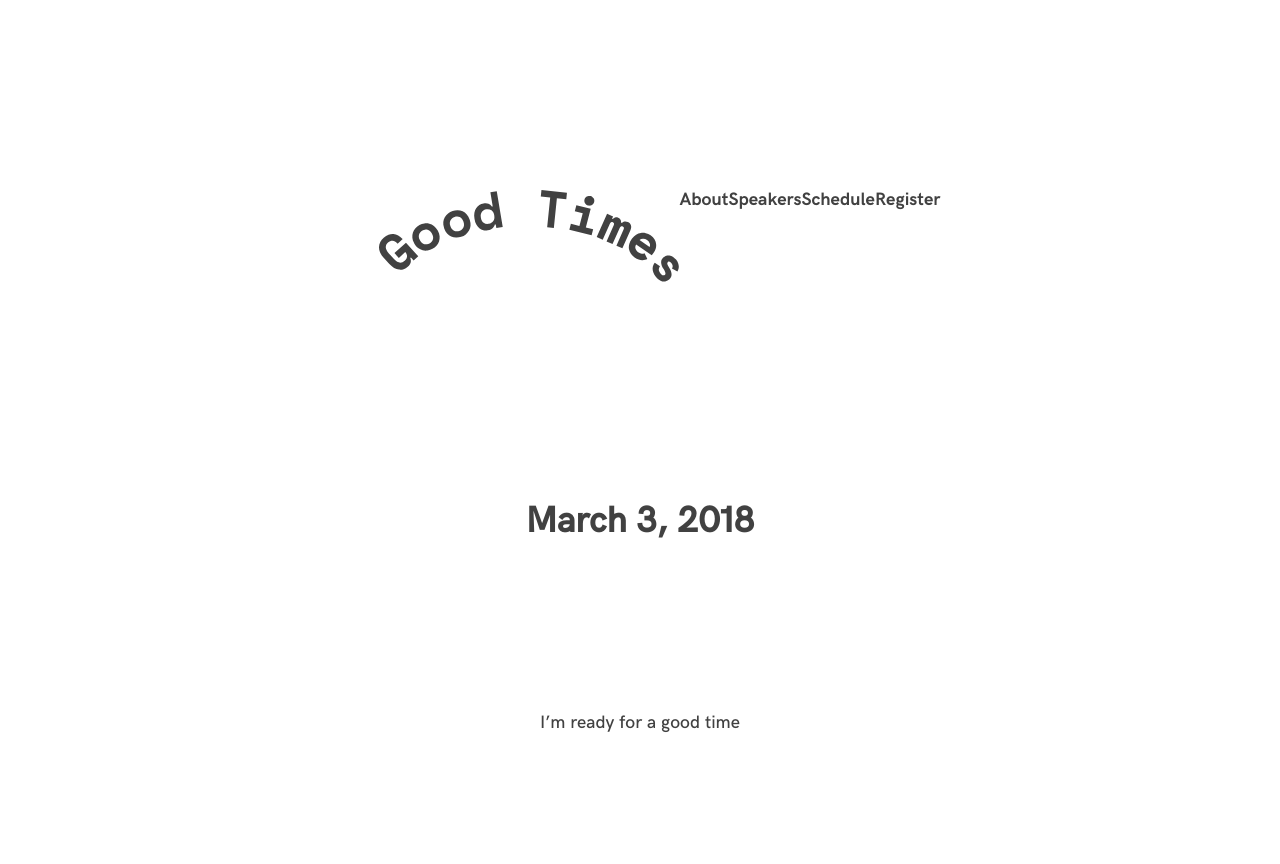
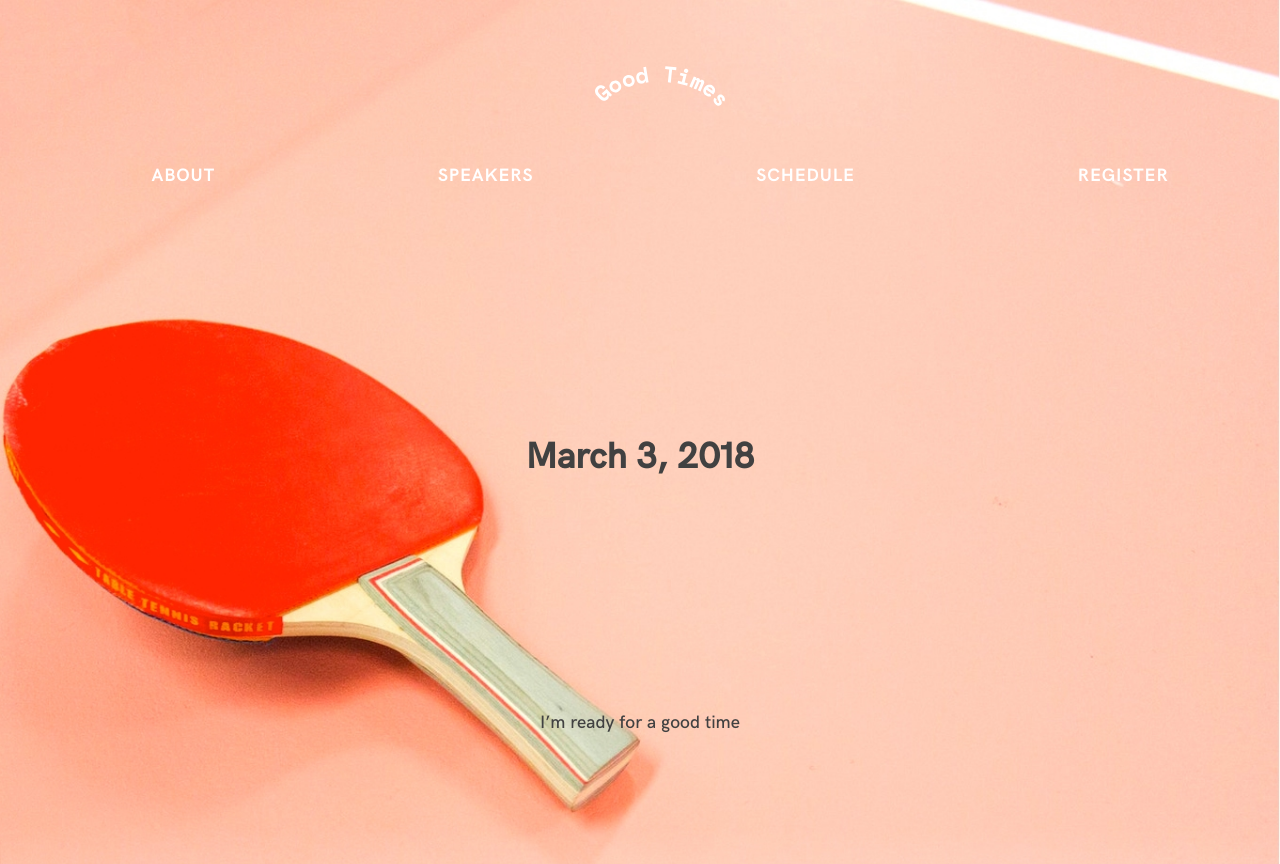
Before and after one commit to maksVRM/Good-Times, a plain HTML site: page index.html in a window 1280 px wide. Drawn offline with Linux system fonts and the light colour scheme.

Commit message:
added styles for header

```diff
--- /dev/null
+++ b/assets/css/header.css
@@ -0,0 +1,33 @@
+.logo-container {
+    width: 100%;
+}
+
+.nav-item {
+    margin-left: auto;
+    margin-right: auto;
+}
+
+.nav-link {
+    color: white;
+    text-transform: uppercase;
+    letter-spacing: 0.05em;
+}
+
+.header-desktop {
+    position: fixed;
+    top: 0;
+    left: 0;
+    width: 100%;
+    transition: transform 0.5s ease;
+    transform: translateY(-100%);
+}
+
+.logo-svg {
+    width: 130px;
+    height: 72px;
+}
+
+.logo-svg path,
+.logo-svg polygon {
+    fill: white;
+}
--- a/assets/css/style.css
+++ b/assets/css/style.css
@@ -3,6 +3,10 @@ body {
     font-size: 18px;
     line-height: 1.5;
     color: #414141;
+    background-image: url(../images/background.jpg);
+    background-size: 100% auto;
+    background-repeat: no-repeat;
+    background-position: center top;
 }
 
 a {
@@ -10,8 +14,6 @@ a {
     color: #414141;
 }
 
-header
-
 ul {
     list-style: none;
 }
--- a/index.html
+++ b/index.html
@@ -9,6 +9,7 @@
     <link rel="stylesheet" href="assets/css/a-tachyons.css">
     <link rel="stylesheet" href="assets/css/basscss-grid.css">
     <link rel="stylesheet" href="assets/css/fonts.css">
+    <link rel="stylesheet" href="assets/css/header.css">
 
 </head>
 
```
